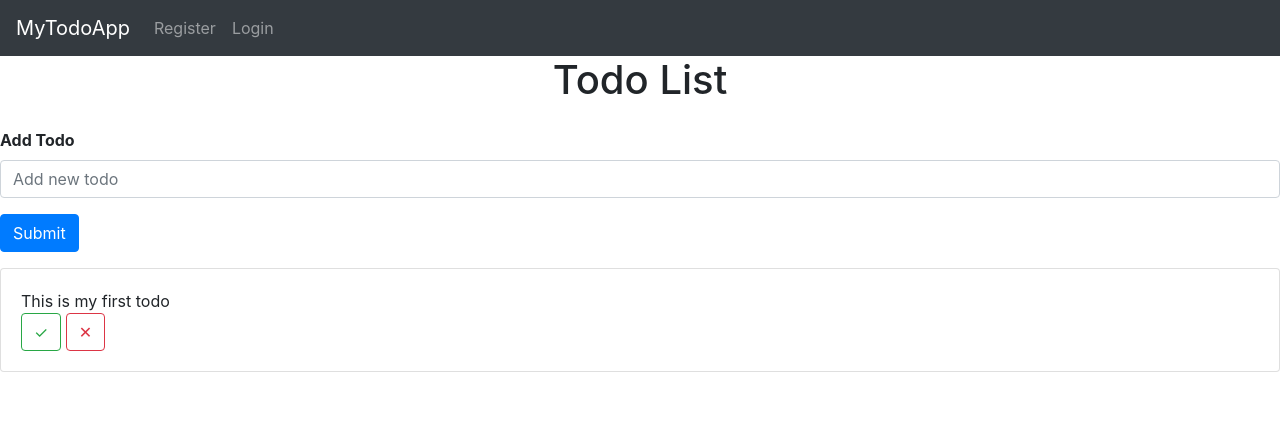
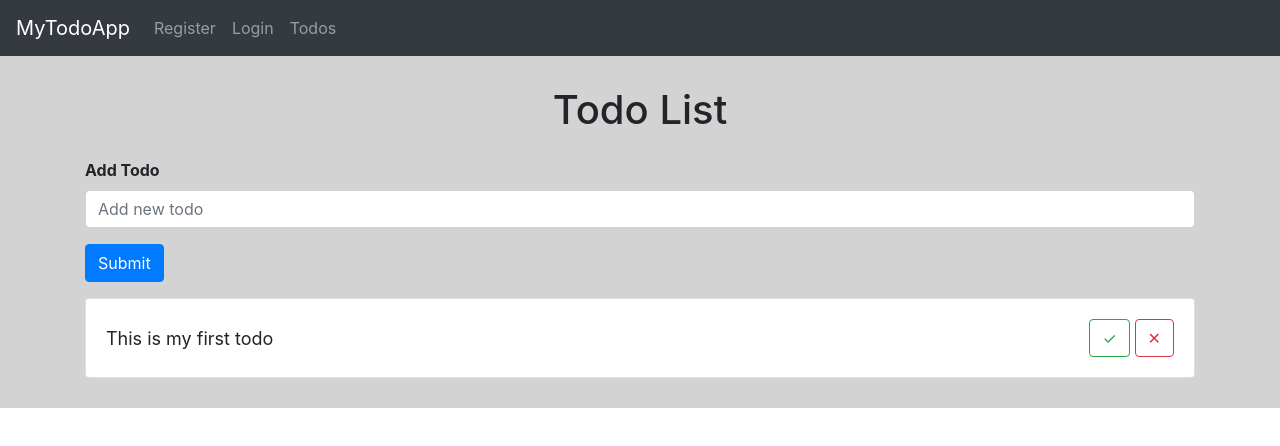
Before and after one commit to gabip86/homework-todo, a React (Create React App) app in the folder frontend/: page /todos in a window 1280 px wide. Shown: the top 446 px of the page. Built offline with nearby package versions, Linux system fonts and the light colour scheme.

Commit message:
feat: created MainTodo component

```diff
--- a/frontend/src/App.css
+++ b/frontend/src/App.css
@@ -0,0 +1,14 @@
+.app {
+  background-color: lightgrey;
+}
+
+.container {
+  padding: 30px;
+}
+
+.todo {
+  align-items: center;
+  display: flex;
+  font-size: 18px;
+  justify-content: space-between;
+}
--- a/frontend/src/App.js
+++ b/frontend/src/App.js
@@ -1,4 +1,3 @@
-import { useState } from 'react'
 import './App.css'
 import {
   BrowserRouter as Router,
@@ -8,58 +7,14 @@ import {
 import Header from './components/Header'
 import Register from './components/Register'
 import Login from './components/Login'
-import FormTodo from './components/FormTodo'
-import Todo from './components/Todo'
-import { Card } from 'react-bootstrap'
 import 'bootstrap/dist/css/bootstrap.min.css'
+import MainTodo from './components/MainTodo'
 
 function App() {
-  const [todos, setTodos] = useState([
-    {
-      text: 'This is my first todo',
-      isDone: false
-    }
-  ])
-
-  const addTodo = text => {
-    const newTodos = [...todos, { text }]
-    setTodos(newTodos)
-  }
-
-  const markTodo = index => {
-    const newTodos = [...todos]
-    newTodos[index].isDone = true
-    setTodos(newTodos)
-  }
-
-  const removeTodo = index => {
-    const newTodos = [...todos]
-    newTodos.splice(index, 1)
-    setTodos(newTodos)
-  }
-
   return (
     <div className="app">
+      <Header />
         <Router>
-        <Header />
-        <h1 className="text-center mb-4">Todo List</h1>
-        <FormTodo addTodo={addTodo} />
-        <div>
-          {todos.map((todo, index) => (
-            <Card>
-              <Card.Body>
-                <Todo
-                  key={index}
-                  index={index}
-                  todo={todo}
-                  markTodo={markTodo}
-                  removeTodo={removeTodo}
-                />
-              </Card.Body>
-            </Card>
-          ))}
-        </div>
-
           <Switch>
             <Route exact path="/">
             </Route>
@@ -69,6 +24,9 @@ function App() {
             <Route path="/login">
               <Login />
             </Route>
+            <Route path="/todos">
+              <MainTodo />
+            </Route>
           </Switch>
         </Router>
       </div>
--- a/frontend/src/components/Header.js
+++ b/frontend/src/components/Header.js
@@ -11,6 +11,7 @@ function Header() {
           <Nav className="mr-auto">
             <Nav.Link href="/register">Register</Nav.Link>
             <Nav.Link href="/login">Login</Nav.Link>
+            <Nav.Link href="/todos">Todos</Nav.Link>
           </Nav>
         </Navbar.Collapse>
       </Navbar>
--- /dev/null
+++ b/frontend/src/components/MainTodo.js
@@ -0,0 +1,57 @@
+import React from 'react'
+import { useState } from 'react'
+import FormTodo from './FormTodo'
+import Todo from './Todo'
+import { Card } from 'react-bootstrap'
+
+const MainTodo = () => {
+  const [todos, setTodos] = useState([
+    {
+      text: 'This is my first todo',
+      isDone: false
+    }
+  ])
+
+  const addTodo = text => {
+    const newTodos = [...todos, { text }]
+    setTodos(newTodos)
+  }
+
+  const markTodo = index => {
+    const newTodos = [...todos]
+    newTodos[index].isDone = true
+    setTodos(newTodos)
+  }
+
+  const removeTodo = index => {
+    const newTodos = [...todos]
+    newTodos.splice(index, 1)
+    setTodos(newTodos)
+  }
+
+  return (
+    <div className="app">
+      <div className="container">
+        <h1 className="text-center mb-4">Todo List</h1>
+        <FormTodo addTodo={addTodo} />
+        <div>
+          {todos.map((todo, index) => (
+            <Card>
+              <Card.Body>
+                <Todo
+                  key={index}
+                  index={index}
+                  todo={todo}
+                  markTodo={markTodo}
+                  removeTodo={removeTodo}
+                />
+              </Card.Body>
+            </Card>
+          ))}
+        </div>
+      </div>
+    </div>
+  )
+}
+
+export default MainTodo
```
Lines whose indentation alone changed are shown as unchanged.
